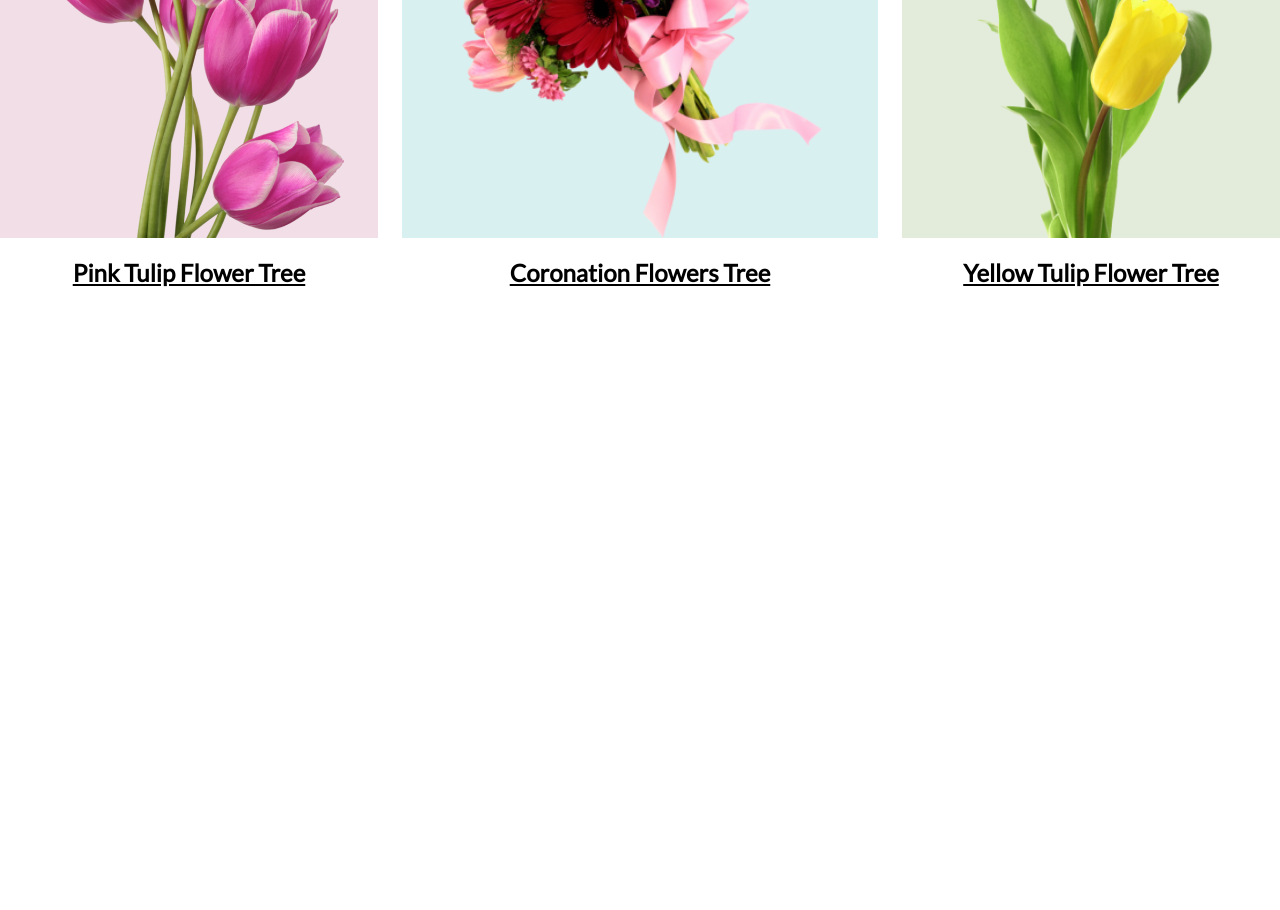
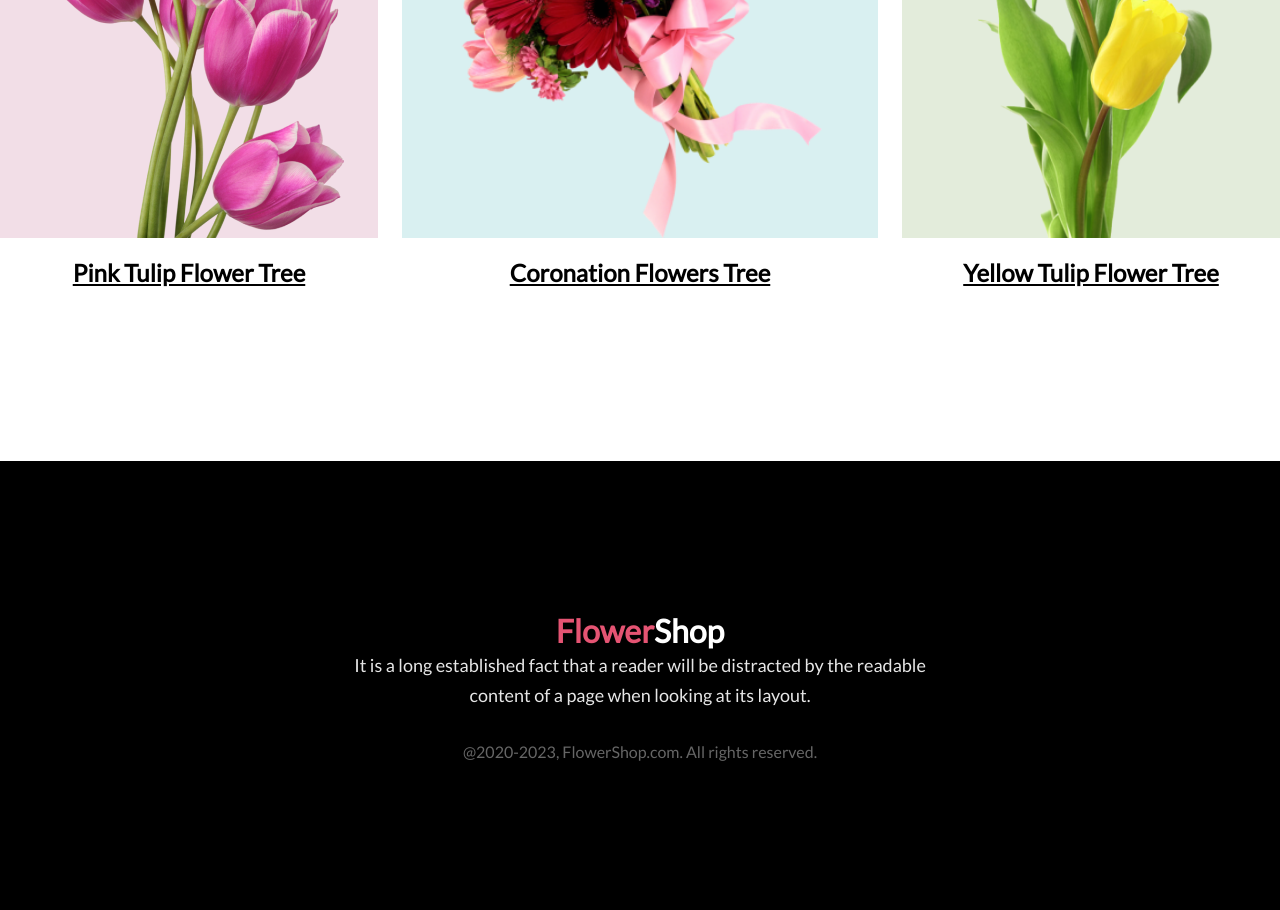
Before and after one commit to mahedihasantopu/online-flower-shop, a plain HTML site: page index.html in a window 1280 px wide. Shown: the part 1536-2446 px from the top of the page. Before the commit the page ends 1997 px from the top, so only its background shows below. Drawn offline with Linux system fonts and the light colour scheme.

Commit message:
footer section completed

```diff
--- a/index.html
+++ b/index.html
@@ -73,6 +73,20 @@
 
 
 
+    <!-- Footer section start -->
+    <footer>
+        <div>
+            <h1 id="footer-title"><span id="flower-color">Flower</span>Shop</h1>
+            <p>It is a long established fact that a reader will be distracted by the readable <br> content of a page
+                when
+                looking at its layout.</p>
+            <p id="copyright">@2020-2023, FlowerShop.com. All rights reserved.</p>
+        </div>
+    </footer>
+    <!-- Footer section end -->
+
+
+
 </body>
 
 </html>
--- a/style.css
+++ b/style.css
@@ -151,3 +151,51 @@
 }
 
 /* Feature flower section end */
+
+
+
+
+
+
+/* footer section start */
+footer {
+    background-color: black;
+    height: 449px;
+    display: flex;
+    justify-content: center;
+    align-items: center;
+    text-align: center;
+    font-family: Lato;
+}
+
+#footer-title {
+    color: white;
+    font-weight: 800;
+}
+
+#flower-color {
+    color: #E55473;
+}
+
+footer p {
+    color: rgba(255, 255, 255, 0.90);
+    text-align: center;
+    font-family: Lato;
+    font-size: 18px;
+    font-style: normal;
+    font-weight: 400;
+    line-height: 30px;
+}
+
+#copyright {
+    color: rgba(255, 255, 255, 0.40);
+    text-align: center;
+    font-family: Lato;
+    font-size: 16px;
+    font-style: normal;
+    font-weight: 400;
+    line-height: normal;
+    margin-top: 32px;
+}
+
+/* footer section end */
```
